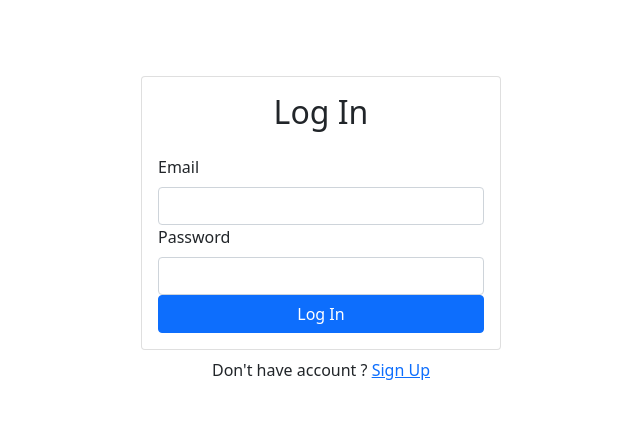
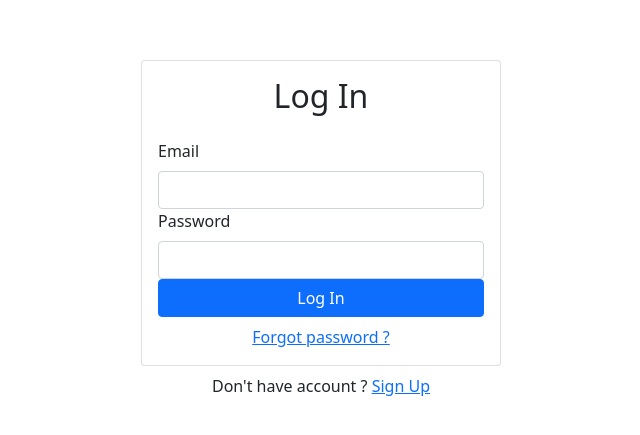
Before and after one commit to YahavSofer/Web_Project, a React (Create React App) app in the folder myfirstreactapp/: page /login in a window 1280 px wide. Shown: the part 171-606 px from the top of the page, without its empty margins (319-959 px from the left). Built offline with nearby package versions, Linux system fonts and the light colour scheme; no server answers.

Commit message:
forgat password button added (just title)

```diff
--- a/myfirstreactapp/src/Components/Login.js
+++ b/myfirstreactapp/src/Components/Login.js
@@ -44,7 +44,9 @@
                     <Button disabled={loading} type='submit' className='w-100'>
                         Log In
                     </Button>
-
+                    <div className="w-100 text-center mt-2">
+                        <Link to='/forgot-password'>Forgot password ?</Link>
+                    </div>
                 </Form>
             </Card.Body>
         </Card>
```
